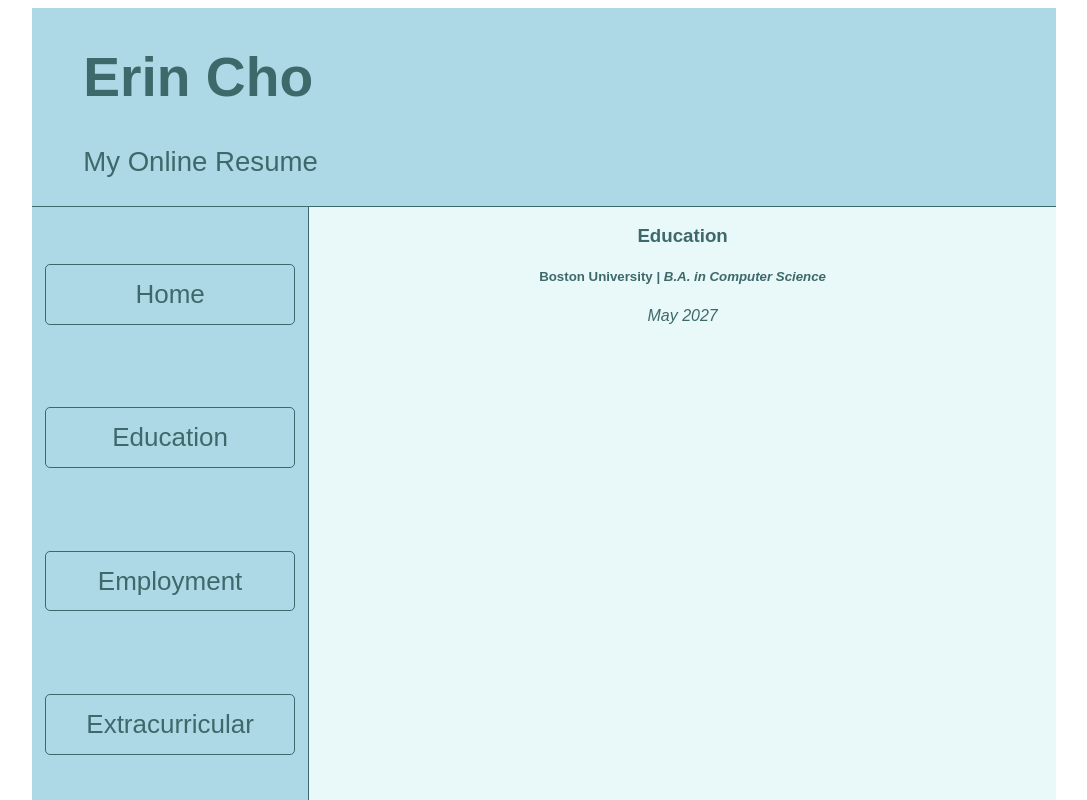
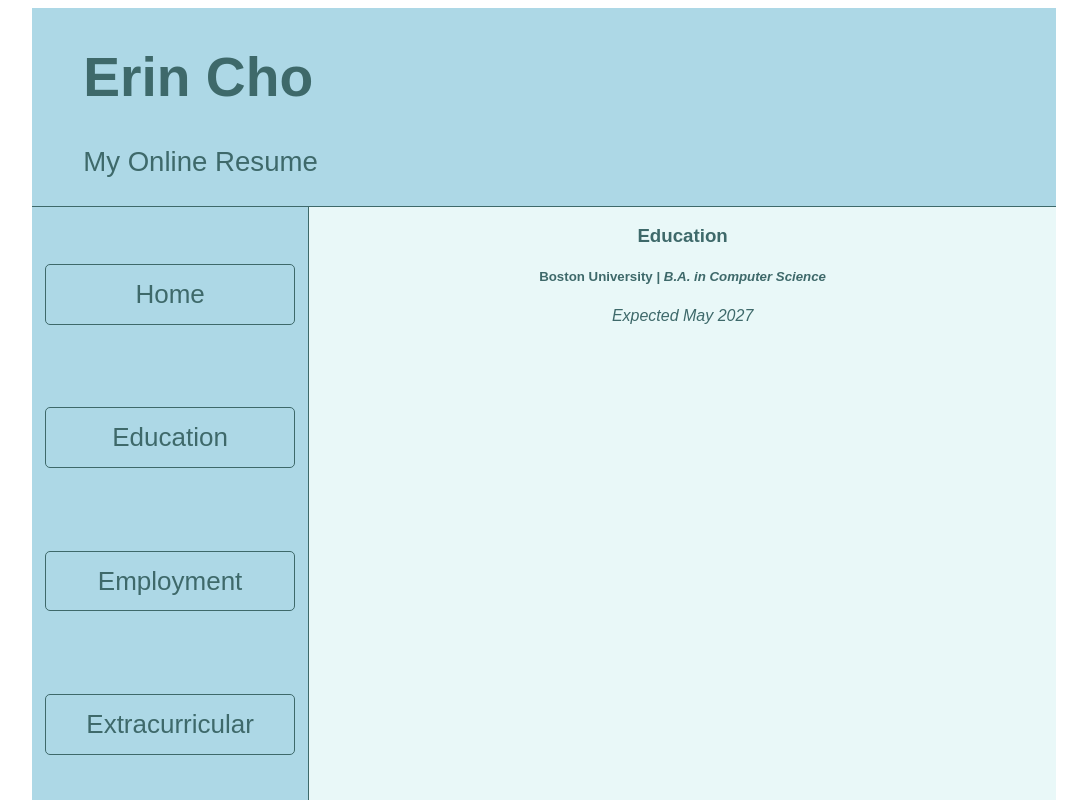
Before and after one commit to er1nh4/cs391a1-mp3, a React app: page /education.html in a window 1280 px wide. Shown: the top 800 px of the page, without its empty margins (96-1183 px from the left). Built offline with nearby package versions, Linux system fonts and the light colour scheme; the HTML template or start-up script is replaced by a standard one.

Commit message:
Updated colors

```diff
--- a/src/components/main/Education.tsx
+++ b/src/components/main/Education.tsx
@@ -21,7 +21,7 @@ export default function Education() {
                 <h3 id="main-title"> Education </h3>
                 <div>
                     <h5><strong>Boston University</strong> | <em> B.A. in Computer Science </em></h5>
-                    <em>May 2027</em>
+                    <em>Expected May 2027</em>
                 </div>
             </StyledDiv>
         </StyledPage>
--- a/src/components/main/Home.tsx
+++ b/src/components/main/Home.tsx
@@ -26,7 +26,7 @@ export default function Home() {
             <StyledPage id="main-page" /*theme={themeContext!}*/>
                 <StyledDiv id="main">
                     <h3 id="main-title"> Home </h3>
-                        <div id="main-image"><img id="profile-pic" src={""} alt="Erin Cho"/></div>
+                        <div id="main-image"><img id="profile-pic" src={"../../echo_pfp.jpg"} alt="Erin Cho"/></div>
 
                         <p>     And if you don't love me now
                                 You will never love me again
```
Also changed, not shown: src/echo_pfp.jpg (added).
